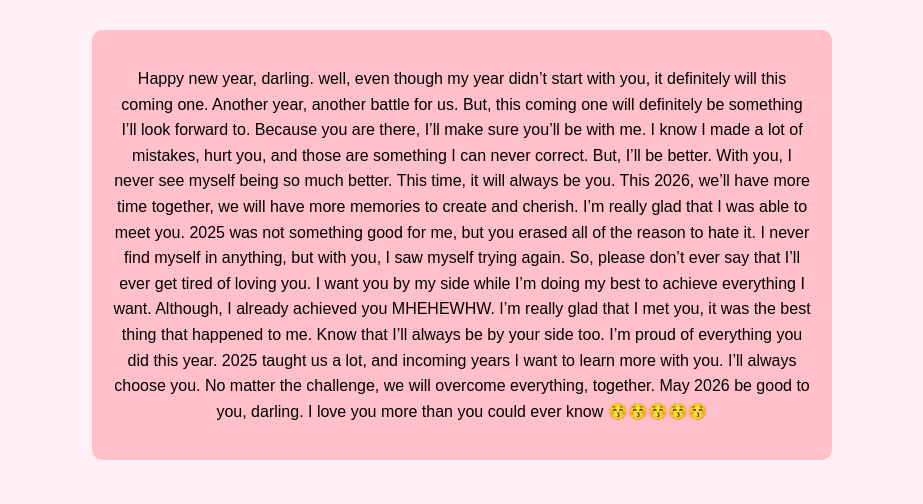
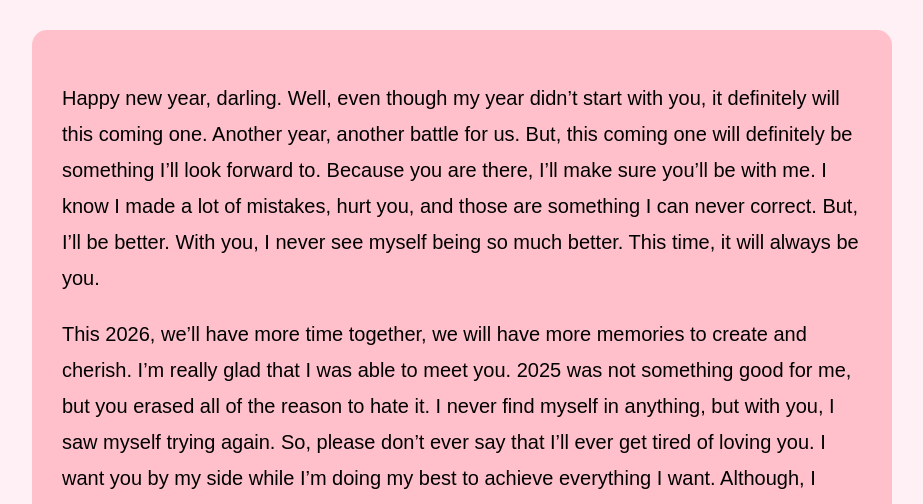
Before and after one commit to RJAYCP/RJAYCP, a plain HTML site: page index.html in a window 1280 px wide. Shown: the top 504 px of the page, without its empty margins (178-1101 px from the left). Drawn offline with Linux system fonts and the light colour scheme.

Commit message:
Update index.html

```diff
--- a/index.html
+++ b/index.html
@@ -5,18 +5,22 @@
     <title>Love Page</title>
     <style>
         body {
-            background-color: #fff0f5; /* Light pink background for the whole page */
+            background-color: #fff0f5; /* Light pink page background */
             font-family: Arial, sans-serif;
             text-align: center;
+            margin: 0;
+            padding: 0;
         }
 
         .my-paragraph {
             background-color: #ffc0cb; /* Pink background for the paragraph */
-            padding: 20px;
-            border-radius: 10px;
-            max-width: 700px;
+            padding: 30px;
+            border-radius: 15px;
+            max-width: 800px;
             margin: 30px auto;
-            line-height: 1.6;
+            font-size: 20px;  /* Bigger text */
+            line-height: 1.8;
+            text-align: left;
         }
 
         img {
@@ -27,12 +31,13 @@
 
         a {
             display: inline-block;
-            margin: 20px;
-            padding: 10px 20px;
+            margin: 30px 0;
+            padding: 12px 25px;
             background-color: #ff69b4;
             color: white;
             text-decoration: none;
-            border-radius: 5px;
+            font-size: 18px;
+            border-radius: 8px;
         }
 
         a:hover {
@@ -44,20 +49,10 @@
 
     <div class="my-paragraph">
         <p>
-            Happy new year, darling. well, even though my year didn’t start with you, it definitely will this coming one.
-            Another year, another battle for us. But, this coming one will definitely be something I’ll look forward to.
-            Because you are there, I’ll make sure you’ll be with me. I know I made a lot of mistakes, hurt you, and those
-            are something I can never correct. But, I’ll be better. With you, I never see myself being so much better.
-            This time, it will always be you.
-
-            This 2026, we’ll have more time together, we will have more memories to create and cherish. I’m really glad that
-            I was able to meet you. 2025 was not something good for me, but you erased all of the reason to hate it. I never
-            find myself in anything, but with you, I saw myself trying again. So, please don’t ever say that I’ll ever get
-            tired of loving you. I want you by my side while I’m doing my best to achieve everything I want. Although, I
-            already achieved you MHEHEWHW. I’m really glad that I met you, it was the best thing that happened to me. Know
-            that I’ll always be by your side too. I’m proud of everything you did this year. 2025 taught us a lot, and
-            incoming years I want to learn more with you. I’ll always choose you. No matter the challenge, we will overcome
-            everything, together. May 2026 be good to you, darling. I love you more than you could ever know 😚😚😚😚😚
+            Happy new year, darling. Well, even though my year didn’t start with you, it definitely will this coming one. Another year, another battle for us. But, this coming one will definitely be something I’ll look forward to. Because you are there, I’ll make sure you’ll be with me. I know I made a lot of mistakes, hurt you, and those are something I can never correct. But, I’ll be better. With you, I never see myself being so much better. This time, it will always be you.
+        </p>
+        <p>
+            This 2026, we’ll have more time together, we will have more memories to create and cherish. I’m really glad that I was able to meet you. 2025 was not something good for me, but you erased all of the reason to hate it. I never find myself in anything, but with you, I saw myself trying again. So, please don’t ever say that I’ll ever get tired of loving you. I want you by my side while I’m doing my best to achieve everything I want. Although, I already achieved you MHEHEWHW. I’m really glad that I met you, it was the best thing that happened to me. Know that I’ll always be by your side too. I’m proud of everything you did this year. 2025 taught us a lot, and incoming years I want to learn more with you. I’ll always choose you. No matter the challenge, we will overcome everything, together. May 2026 be good to you, darling. I love you more than you could ever know 😚😚😚😚😚
         </p>
     </div>
 
@@ -65,7 +60,11 @@
     <img src="https://github.com/RJAYCP/RJAYCP/raw/9e07c3b2367e5498569f82b693087a70a228303b/0df4b598-64d3-4762-8ea0-66a5ac144cce.jpg" alt="Pic 1">
     <img src="https://github.com/RJAYCP/RJAYCP/raw/8b5e0b1eb3d5320cb3a9c86eaec05a5814e6da1c/0cdf8ae8-4aa1-4ea9-9465-ec35dc7b7f23.jpg" alt="Pic 2">
 
-
+    <!-- Autoplay Song -->
+    <audio autoplay loop style="display:none;">
+        <source src="https://github.com/RJAYCP/RJAYCP/raw/f7e73d2bdfcba2bf95a28369a9a28980b3b9c24e/Drake%20-%20Shut%20it%20down%20(Lyrics)%20ft.%20The%20Dream%20you%20would%20shut%20it%20down%20down%20down%20%5BTiktok%20Song%5D.mp3" type="audio/mpeg">
+        Your browser does not support the audio element.
+    </audio>
 
 </body>
 </html>
```
